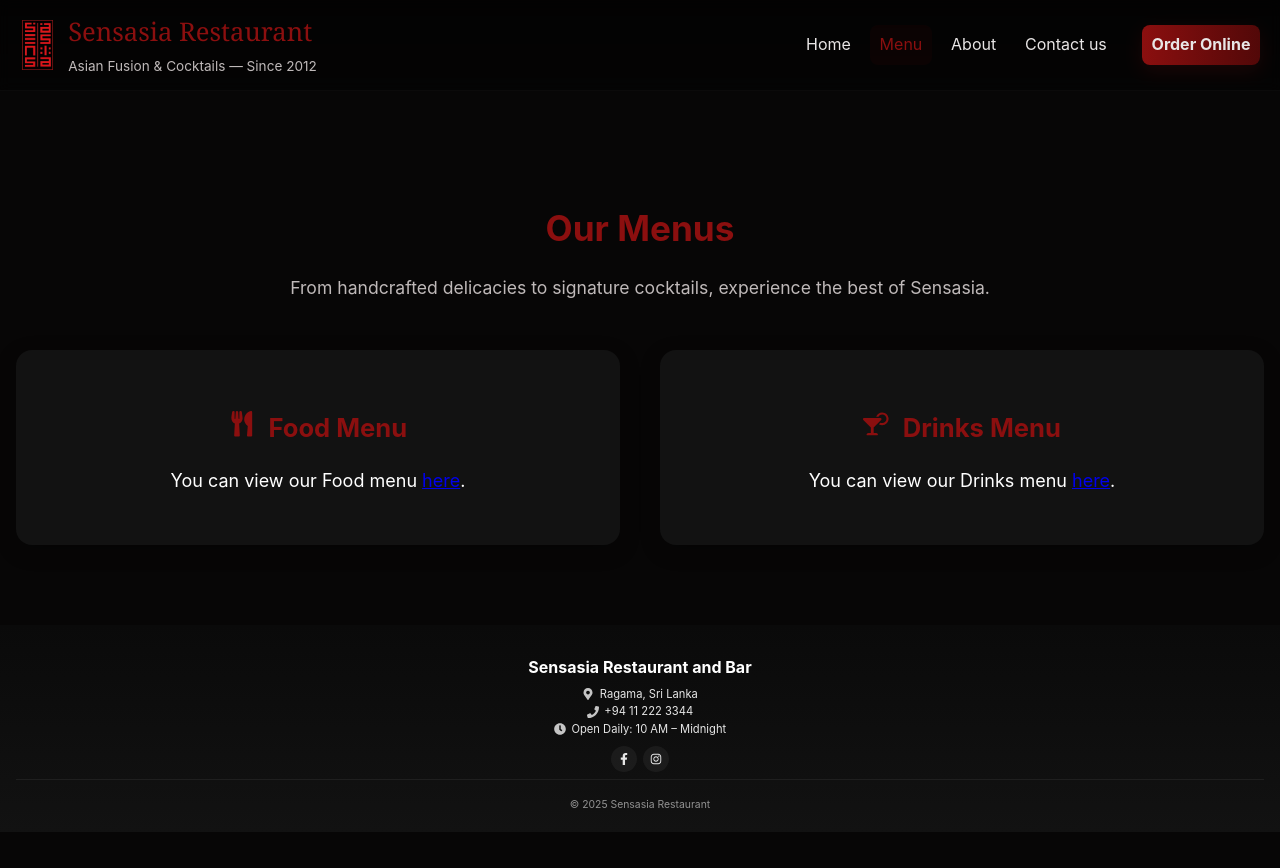
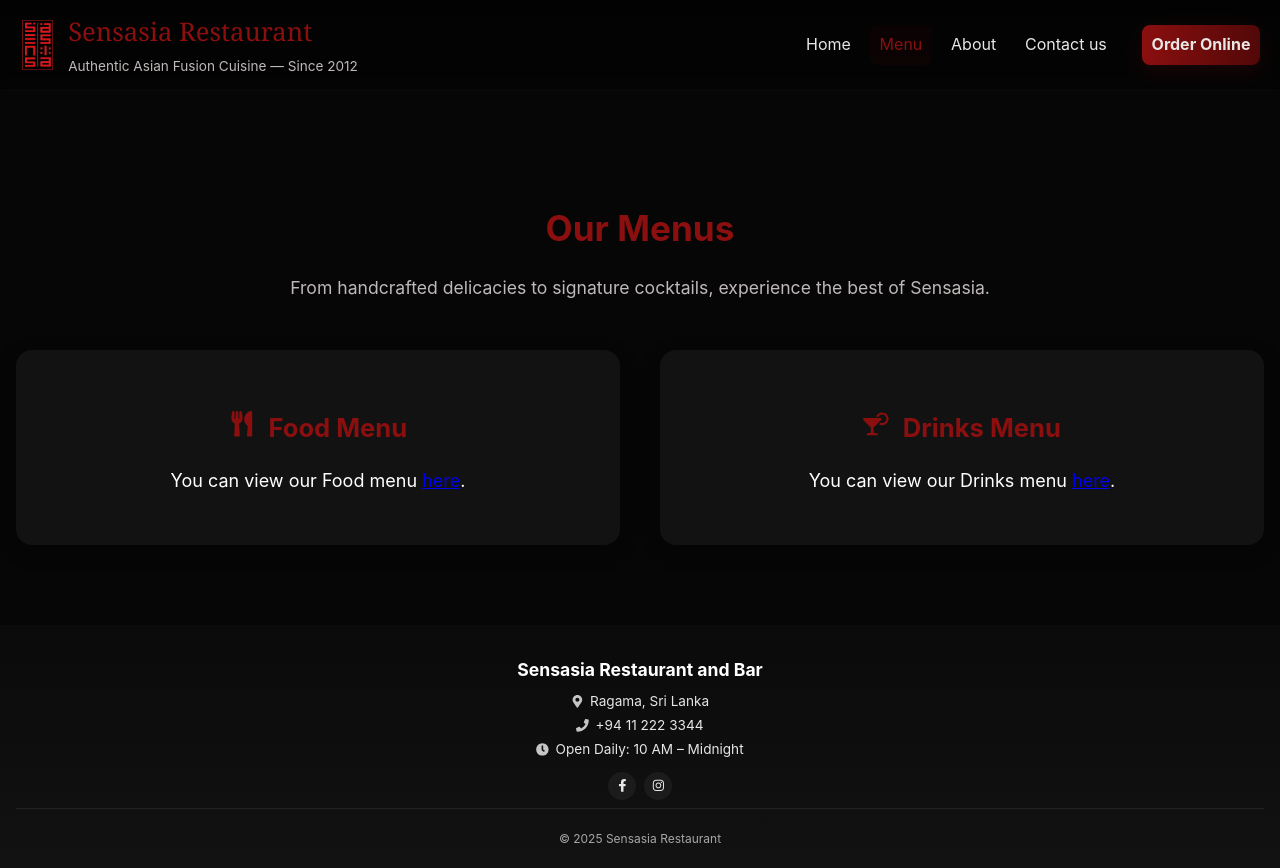
Before and after one commit to dion-nikila/sensasia-website, a React (Create React App) app: page /menu in a window 1280 px wide. Before the commit the page ends 832 px from the top, so only its background shows below. Built offline with nearby package versions, Linux system fonts and the light colour scheme.

Commit message:
final updates and fixes

```diff
--- a/package.json
+++ b/package.json
@@ -9,6 +9,7 @@
     "@testing-library/jest-dom": "^6.8.0",
     "@testing-library/react": "^16.3.0",
     "@testing-library/user-event": "^13.5.0",
+    "gsap": "^3.13.0",
     "react": "^19.1.1",
     "react-dom": "^19.1.1",
     "react-icons": "^5.5.0",
--- a/src/App.css
+++ b/src/App.css
@@ -36,6 +36,15 @@ body{
   z-index: 9999;
   backdrop-filter: blur(6px);
   padding: 0.75rem 0;   /* slightly more compact */
+}
+
+@media (max-width: 768px) {
+  .nav {
+    margin-bottom: 0 !important; /* ensure no extra spacing */
+  }
+  .hero {
+    margin-top: 0 !important; /* hero starts right under navbar */
+  }
 }
 
 .nav-inner {
@@ -199,6 +208,7 @@ body{
   background-position:center;
   border:1px solid rgba(255,255,255,0.03);
   box-shadow: 0 14px 40px rgba(0,0,0,0.6);
+  margin-top: 0 !important;
 }
 .hero::before{ display:none; }
 .hero::after{
@@ -222,43 +232,79 @@ body{
 .hero-paragraph{ margin-top:16px; color:var(--muted); max-width:720px; margin-left:auto; margin-right:auto; text-shadow:0 4px 10px rgba(0,0,0,0.45); }
 
 /* Amenities */
-.amenities-wrap{ padding-top:18px; padding-bottom:8px; }
-.amenities-grid{
-  display:grid;
+.amenities-wrap {
+  padding-top: 18px;
+  padding-bottom: 8px;
+}
+
+.amenities-grid {
+  display: grid;
   grid-template-columns: repeat(5, 1fr);
-  gap:18px;
-  align-items:stretch;
+  gap: 18px;
+  align-items: stretch;
 }
-@media (max-width:1200px){ .amenities-grid{ grid-template-columns: repeat(3,1fr); } }
-@media (max-width:760px){ .amenities-grid{ grid-template-columns: repeat(1,1fr); } }
+@media (max-width: 1200px) {
+  .amenities-grid { grid-template-columns: repeat(3, 1fr); }
+}
+@media (max-width: 760px) {
+  .amenities-grid { grid-template-columns: repeat(1, 1fr); }
+}
 
-.amenity-card{
-  background: linear-gradient(180deg, rgba(255,255,255,0.01), rgba(0,0,0,0.03));
-  border-radius:12px;
-  padding:18px;
-  display:flex;
-  flex-direction:column;
-  gap:12px;
-  align-items:flex-start;
-  border:1px solid rgba(255,255,255,0.03);
-  box-shadow: 0 10px 28px rgba(0,0,0,0.45);
-  transition: transform .18s ease, box-shadow .18s ease;
+.amenity-card {
+  background: linear-gradient(
+    180deg,
+    rgba(139, 15, 15, 0.2),   /* deep red top tint */
+    rgba(30, 0, 0, 0.6)       /* fade into dark base */
+  );
+  border-radius: 12px;
+  padding: 18px;
+  display: flex;
+  flex-direction: column;
+  gap: 12px;
+  align-items: flex-start;
+  border: 1px solid rgba(139, 15, 15, 0.35); /* subtle red border */
+  box-shadow: 0 10px 28px rgba(0, 0, 0, 0.55);
+  transition: transform .18s ease, box-shadow .18s ease, background .18s ease;
 }
-.amenity-card:hover{ transform: translateY(-6px); box-shadow: 0 20px 48px rgba(0,0,0,0.6); }
-.amenity-icon{
-  width:56px;
-  height:56px;
-  border-radius:12px;
-  display:flex;
-  align-items:center;
-  justify-content:center;
-  background: linear-gradient(180deg, rgba(139,15,15,0.12), rgba(139,15,15,0.06));
-  color:#ffdede;
-  font-size:22px;
-  box-shadow: inset 0 -6px 12px rgba(0,0,0,0.2);
+.amenity-card:hover {
+  transform: translateY(-6px);
+  box-shadow: 0 20px 48px rgba(0, 0, 0, 0.65);
+  background: linear-gradient(
+    180deg,
+    rgba(180, 20, 20, 0.25),
+    rgba(40, 0, 0, 0.7)
+  ); /* richer hover tint */
 }
-.amenity-title{ font-weight:800; font-family:"Playfair Display", Georgia, serif; font-size:1.02rem; color:#fff; }
-.amenity-desc{ color:var(--muted); font-size:0.95rem; }
+
+.amenity-icon {
+  width: 56px;
+  height: 56px;
+  border-radius: 12px;
+  display: flex;
+  align-items: center;
+  justify-content: center;
+  background: linear-gradient(
+    180deg,
+    rgba(139, 15, 15, 0.3),
+    rgba(139, 15, 15, 0.15)
+  );
+  color: #ffdede;
+  font-size: 22px;
+  box-shadow: inset 0 -6px 12px rgba(0, 0, 0, 0.25);
+}
+
+.amenity-title {
+  font-weight: 800;
+  font-family: "Playfair Display", Georgia, serif;
+  font-size: 1.02rem;
+  color: #fff;
+}
+
+.amenity-desc {
+  color: var(--muted);
+  font-size: 0.95rem;
+}
+
 
 /* Spotlights */
 .spotlights-grid{ display:grid; grid-template-columns:repeat(2,1fr); gap:18px; margin-top:18px; }
@@ -355,10 +401,6 @@ body{
   font-size: 1.15rem;
 }
 
-.featured-price {
-  font-weight: 800;
-  color: #ffdede;
-}
 
 /* Tablet adjustments */
 @media (max-width: 1024px) {
@@ -400,15 +442,79 @@ body{
 
 
 /* Schedule / Events */
-.large-schedule-grid{ display:flex; gap:20px; justify-content:space-between; margin-top:18px; }
-@media (max-width:900px){ .large-schedule-grid{ flex-direction:column; } }
-.event-card{ background: linear-gradient(180deg, rgba(255,255,255,0.01), rgba(0,0,0,0.06)); border-radius:12px; padding:20px; display:flex; gap:18px; align-items:center; border:1px solid rgba(255,255,255,0.03); box-shadow:0 10px 28px rgba(0,0,0,0.45); flex:1; min-height:150px; transition: transform .2s ease, box-shadow .2s ease; }
-.event-card:hover{ transform: translateY(-6px); box-shadow:0 20px 48px rgba(0,0,0,0.55);}
-.event-icon{ background: rgba(255,255,255,0.03); padding:16px; border-radius:12px; display:flex; align-items:center; justify-content:center; font-size:26px; color:#ffdede; width:80px; height:80px; }
-.event-info{ display:flex; flex-direction:column; }
-.event-day{ font-family:"Playfair Display", Georgia, serif; font-size:1.05rem; color:#ffb3b3; font-weight:700; }
-.event-title{ font-size:1.25rem; font-weight:800; margin-top:6px; color:#fff; }
-.event-time{ font-size:0.95rem; color:var(--muted); margin-top:6px; }
+.large-schedule-grid {
+  display: flex;
+  gap: 20px;
+  justify-content: space-between;
+  margin-top: 18px;
+}
+@media (max-width: 900px) {
+  .large-schedule-grid {
+    flex-direction: column;
+  }
+}
+
+.event-card {
+  background: linear-gradient(
+    180deg,
+    rgba(60, 0, 0, 0.85),  /* deep crimson top */
+    rgba(30, 0, 0, 0.95)   /* darker bottom for depth */
+  );
+  border-radius: 12px;
+  padding: 20px;
+  display: flex;
+  gap: 18px;
+  align-items: center;
+  border: 1px solid rgba(255, 76, 76, 0.25); /* subtle red border */
+  box-shadow: 0 10px 28px rgba(0, 0, 0, 0.6);
+  flex: 1;
+  min-height: 150px;
+  transition: transform .2s ease, box-shadow .2s ease, border .2s ease;
+}
+.event-card:hover {
+  transform: translateY(-6px);
+  box-shadow: 0 20px 48px rgba(0, 0, 0, 0.7);
+  border-color: #ff4c4c; /* accent red highlight */
+}
+
+.event-icon {
+  background: rgba(255, 76, 76, 0.12); /* faint red background */
+  padding: 16px;
+  border-radius: 12px;
+  display: flex;
+  align-items: center;
+  justify-content: center;
+  font-size: 26px;
+  color: #ff9999; /* softer red tone */
+  width: 80px;
+  height: 80px;
+}
+
+.event-info {
+  display: flex;
+  flex-direction: column;
+}
+
+.event-day {
+  font-family: "Playfair Display", Georgia, serif;
+  font-size: 1.05rem;
+  color: #ff8080; /* lighter crimson accent */
+  font-weight: 700;
+}
+
+.event-title {
+  font-size: 1.25rem;
+  font-weight: 800;
+  margin-top: 6px;
+  color: #fff; /* keep strong contrast */
+}
+
+.event-time {
+  font-size: 0.95rem;
+  color: #e0dcdc; /* softer than pure white, fits muted vibe */
+  margin-top: 6px;
+}
+
 
 /* map */
 .map-container, .map-wrap {
@@ -438,19 +544,70 @@ body{
   padding: 1rem 1rem 0.5rem;
   text-align: center;
   font-family: "Inter", sans-serif;
-  font-size: 0.8rem;
+  font-size: 0.9rem; /* increased from 0.8rem */
 }
-.footer-inner{ max-width: 800px; margin: 0 auto; }
-.footer-logo{ font-size: 1rem; font-weight: 700; margin-bottom: 0.4rem; color: #fff; }
-.footer-info{ font-size: 0.7rem; line-height: 1.3; margin-bottom: 0.6rem; }
-.footer-info p{ margin: 0.2rem 0; display: flex; align-items: center; justify-content: center; gap: 0.35rem; }
-.footer-info a{ color: inherit; text-decoration: none; }
-.footer-info a:hover{ color: #fff; }
-.footer-info .icon{ font-size: 0.75rem; opacity: 0.85; }
-.footer-socials{ display: flex; justify-content: center; gap: 0.4rem; margin-bottom: 0.4rem; }
-.footer-socials a{ display: flex; align-items: center; justify-content: center; background: rgba(255,255,255,0.05); border-radius: 50%; width: 26px; height: 26px; font-size: 0.75rem; color: #e6e6e6; transition: all 0.3s ease; }
-.footer-socials a:hover{ background: #fff; color: #8b0f0f; }
-.footer-bottom{ font-size: 0.65rem; opacity: 0.6; border-top: 1px solid rgba(255, 255, 255, 0.1); padding-top: 0.4rem; }
+.footer-inner {
+  max-width: 800px;
+  margin: 0 auto;
+}
+.footer-logo {
+  font-size: 1.1rem; /* increased from 1rem */
+  font-weight: 700;
+  margin-bottom: 0.5rem; /* slightly more spacing */
+  color: #fff;
+}
+.footer-info {
+  font-size: 0.85rem; /* increased from 0.7rem */
+  line-height: 1.4;   /* slightly more readable */
+  margin-bottom: 0.8rem; /* increased spacing */
+}
+.footer-info p {
+  margin: 0.3rem 0; /* slightly more spacing */
+  display: flex;
+  align-items: center;
+  justify-content: center;
+  gap: 0.4rem; /* slightly more spacing */
+}
+.footer-info a {
+  color: inherit;
+  text-decoration: none;
+}
+.footer-info a:hover {
+  color: #fff;
+}
+.footer-info .icon {
+  font-size: 0.8rem; /* increased from 0.75rem */
+  opacity: 0.85;
+}
+.footer-socials {
+  display: flex;
+  justify-content: center;
+  gap: 0.5rem; /* slightly more spacing */
+  margin-bottom: 0.5rem; /* increased spacing */
+}
+.footer-socials a {
+  display: flex;
+  align-items: center;
+  justify-content: center;
+  background: rgba(255,255,255,0.05);
+  border-radius: 50%;
+  width: 28px; /* slightly bigger */
+  height: 28px; /* slightly bigger */
+  font-size: 0.8rem; /* increased from 0.75rem */
+  color: #e6e6e6;
+  transition: all 0.3s ease;
+}
+.footer-socials a:hover {
+  background: #fff;
+  color: #8b0f0f;
+}
+.footer-bottom {
+  font-size: 0.75rem; /* increased from 0.65rem */
+  opacity: 0.7; /* slightly more visible */
+  border-top: 1px solid rgba(255, 255, 255, 0.1);
+  padding-top: 0.5rem; /* slightly more spacing */
+}
+
 
 /* Utilities */
 .muted{ color:var(--muted); }
--- a/src/Home.js
+++ b/src/Home.js
@@ -45,7 +45,7 @@ export default function Home() {
             </div>
             <p className="hero-paragraph muted" style={{ marginTop: 16 }}>
               A refined take on Asian classics. seasonal ingredients, craft cocktails,
-              and warm evenings since 2012. Reservations recommended on busy nights.
+              and warm evenings since 2012.
             </p>
           </div>
         </div>
@@ -125,9 +125,8 @@ export default function Home() {
             <div className="featured-meta" style={{ zIndex: 2 }}>
               <div>
                 <div className="featured-name">Cheese Kottu</div>
-                <div className="muted">1kg Portion creamy goodness</div>
+                <div className="muted">1kg Portion of creamy goodness. One of our best-selling dishes</div>
               </div>
-              <div className="featured-price">2200.00</div>
             </div>
           </article>
           <article
@@ -139,7 +138,6 @@ export default function Home() {
                 <div className="featured-name">Pepper Pork</div>
                 <div className="muted">Juicy pork, fiery pepper, irresistible flavor.</div>
               </div>
-              <div className="featured-price">2500.00</div>
             </div>
           </article>
           <article
@@ -151,7 +149,6 @@ export default function Home() {
                 <div className="featured-name">Signature Fried Handallo</div>
                 <div className="muted">Crunchy, flavorful handallo with island spice.</div>
               </div>
-              <div className="featured-price">1800.00</div>
             </div>
           </article>
           <article
@@ -163,7 +160,6 @@ export default function Home() {
                 <div className="featured-name">Sensasia Special Rice</div>
                 <div className="muted">Hearty mixed meat rice, bursting with flavor in every bite.</div>
               </div>
-              <div className="featured-price">2000.00</div>
             </div>
           </article>
         </div>
--- a/src/Navbar.js
+++ b/src/Navbar.js
@@ -22,7 +22,7 @@ export default function Navbar() {
           />
           <div className="brand-text">
             <div className="brand-title">Sensasia Restaurant</div>
-            <div className="brand-sub">Asian Fusion & Cocktails — Since 2012</div>
+            <div className="brand-sub">Authentic Asian Fusion Cuisine — Since 2012</div>
           </div>
         </div>
 
```
Also changed, not shown: 1 other file (tests, documents, lock files or other folders).
